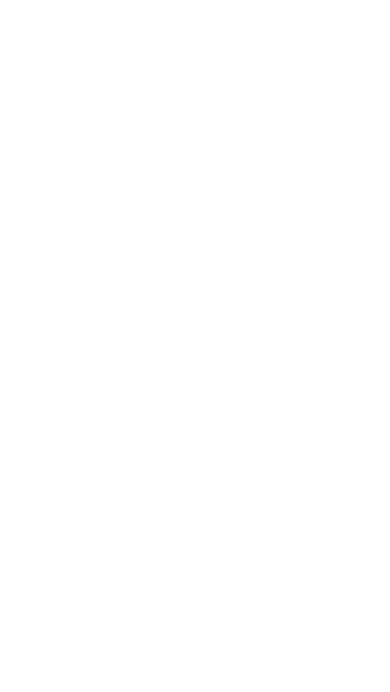
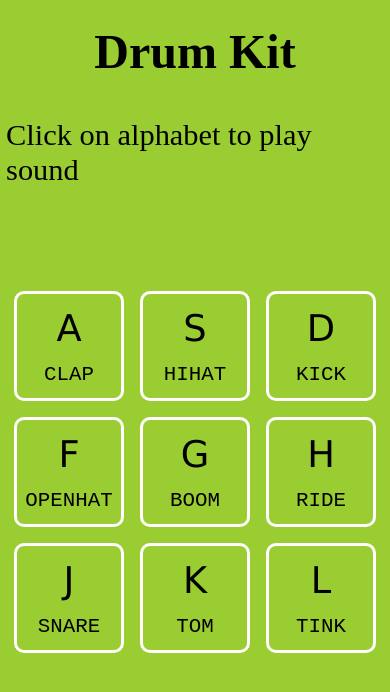
Before and after one commit to theshrish46/Drum-Kit-Project, a plain HTML site: page index.html in a window 390 px wide. Drawn offline with Linux system fonts and the light colour scheme.

Commit message:
modified and updated mobile design

```diff
--- a/index.html
+++ b/index.html
@@ -5,8 +5,29 @@
     <meta http-equiv="X-UA-Compatible" content="IE=edge">
     <meta name="viewport" content="width=device-width, initial-scale=1.0">
     <title>Drum Kit Project</title>
+
+    <link rel="stylesheet" href="/style.css">
 </head>
 <body>
+    <main>
+        <section>
+            <div>
+                <h2>Drum Kit</h2>
+                <p>Click on alphabet to play sound</p>
+            </div>
 
+            <div class="container">
+                <div><kbd>A</kbd><span>CLAP</span></div>
+                <div><kbd>S</kbd><span>HIHAT</span></div>
+                <div><kbd>D</kbd><span>KICK</span></div>
+                <div><kbd>F</kbd><span>OPENHAT</span></div>
+                <div><kbd>G</kbd><span>BOOM</span></div>
+                <div><kbd>H</kbd><span>RIDE</span></div>
+                <div><kbd>J</kbd><span>SNARE</span></div>
+                <div><kbd>K</kbd><span>TOM</span></div>
+                <div><kbd>L</kbd><span>TINK</span></div>
+            </div>
+        </section>
+    </main>
 </body>
 </html>
--- /dev/null
+++ b/style.css
@@ -0,0 +1,190 @@
+*,
+::before ::after {
+  box-sizing: border-box;
+}
+
+body {
+  margin: 0;
+  padding: 0;
+  width: 100%;
+  height: 100vh;
+}
+
+main {
+  width: 100%;
+  height: 100%;
+  display: flex;
+  justify-content: center;
+  align-items: flex-start;
+  background-color: yellowgreen;
+}
+
+section {
+  width: 100%;
+  height: 100%;
+}
+
+section > div {
+  display: flex;
+  flex-direction: column;
+  justify-content: center;
+  align-items: center;
+}
+
+section > div > h2 {
+  font-size: 5em;
+  padding: 0.2em;
+  margin: 0.3em auto;
+}
+
+section > div > p {
+  font-size: 3em;
+  padding: 0.2em;
+  margin: 0.3em auto;
+}
+
+.container {
+  margin: 5rem auto;
+  display: flex;
+  flex-direction: row;
+}
+
+.container > div {
+  margin: auto 0.7rem;
+  display: flex;
+  flex-direction: column;
+  justify-content: space-evenly;
+  align-items: center;
+  width: 7.9rem;
+  height: 7rem;
+  border: 4px solid white;
+  border-radius: 10px;
+}
+
+kbd {
+  font-size: 2.5rem;
+  font-family: Verdana, Geneva, Tahoma, sans-serif;
+}
+
+span {
+  font-size: 1.5rem;
+  font-family: monospace;
+}
+
+
+@media screen and (max-width: 980px) {
+    main {
+        width: 100%;
+        height: 100%;
+    }
+    section {
+        width: 100%;
+        height: 100%;
+    }
+
+  section > div {
+    display: flex;
+    flex-direction: column;
+    justify-content: center;
+    align-items: center;
+  }
+
+  section > div > h2 {
+    font-size: 3.5em;
+    padding: 0.2em;
+    margin: 0.3em auto;
+  }
+
+  section > div > p {
+    font-size: 2em;
+    padding: 0.2em;
+    margin: 0.2em auto;
+  }
+
+  .container {
+    display: flex;
+    flex-wrap: wrap;
+    padding: 1em auto;
+  }
+
+  .container > div {
+    margin: 0.5rem;
+    display: flex;
+    flex-direction: column;
+    justify-content: space-evenly;
+    align-items: center;
+    width: 6.5rem;
+    height: 6.5rem;
+    border: 3px solid white;
+    border-radius: 10px;
+  }
+
+  kbd {
+    font-size: 2.5rem;
+    font-family: Verdana, Geneva, Tahoma, sans-serif;
+  }
+
+  span {
+    font-size: 1.5rem;
+    font-family: monospace;
+  }
+}
+
+
+@media screen and (max-width: 460px) {
+    main {
+        width: 100%;
+        height: 100%;
+    }
+    section {
+        width: 100%;
+        height: 100%;
+    }
+
+  section > div {
+    display: flex;
+    flex-direction: column;
+    justify-content: center;
+    align-items: center;
+  }
+
+  section > div > h2 {
+    font-size: 3em;
+    padding: 0.2em;
+    margin: 0.3em auto;
+  }
+
+  section > div > p {
+    font-size: 1.9em;
+    padding: 0.2em;
+    margin: 0.3em auto;
+  }
+
+  .container {
+    display: flex;
+    flex-wrap: wrap;
+    padding: 1em auto;
+  }
+
+  .container > div {
+    margin: 0.5rem;
+    display: flex;
+    flex-direction: column;
+    justify-content: space-evenly;
+    align-items: center;
+    width: 6.5rem;
+    height: 6.5rem;
+    border: 3px solid white;
+    border-radius: 10px;
+  }
+
+  kbd {
+    font-size: 2.3rem;
+    font-family: Verdana, Geneva, Tahoma, sans-serif;
+  }
+
+  span {
+    font-size: 1.3rem;
+    font-family: monospace;
+  }
+}
```
